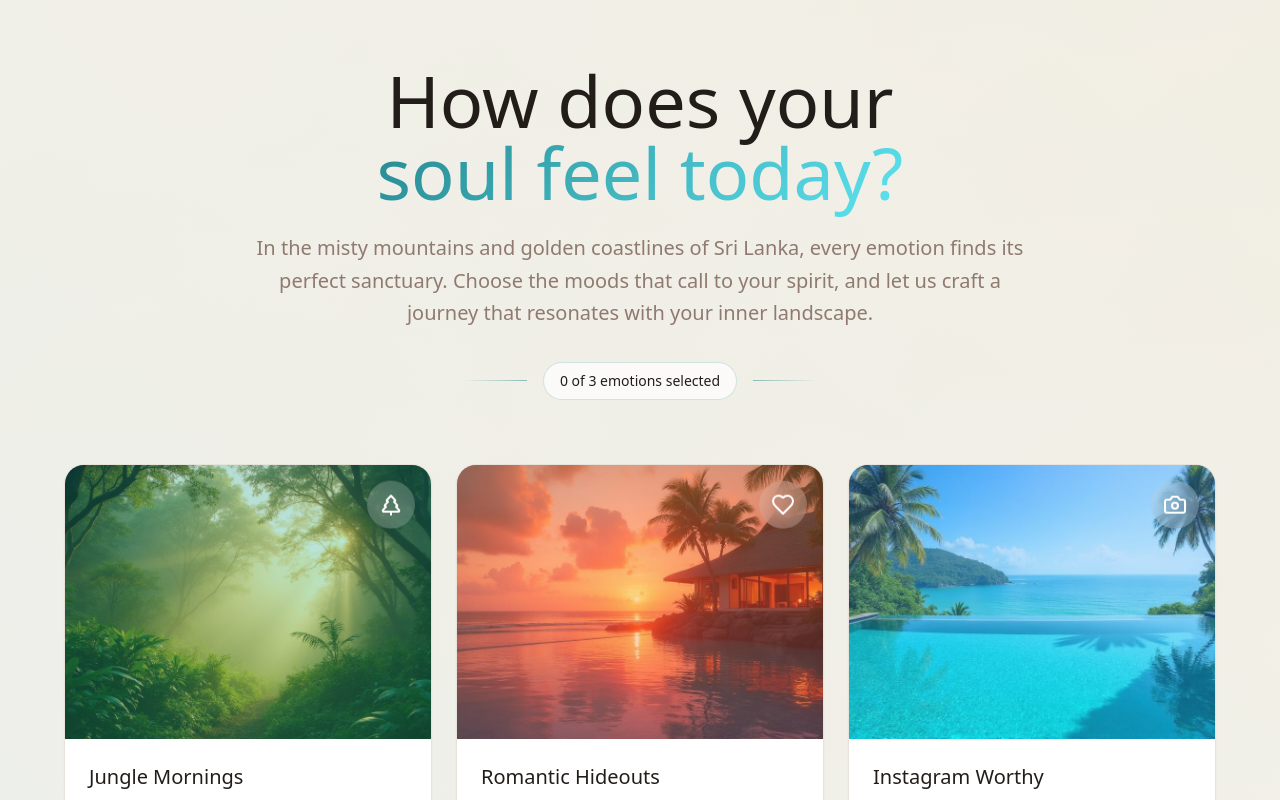
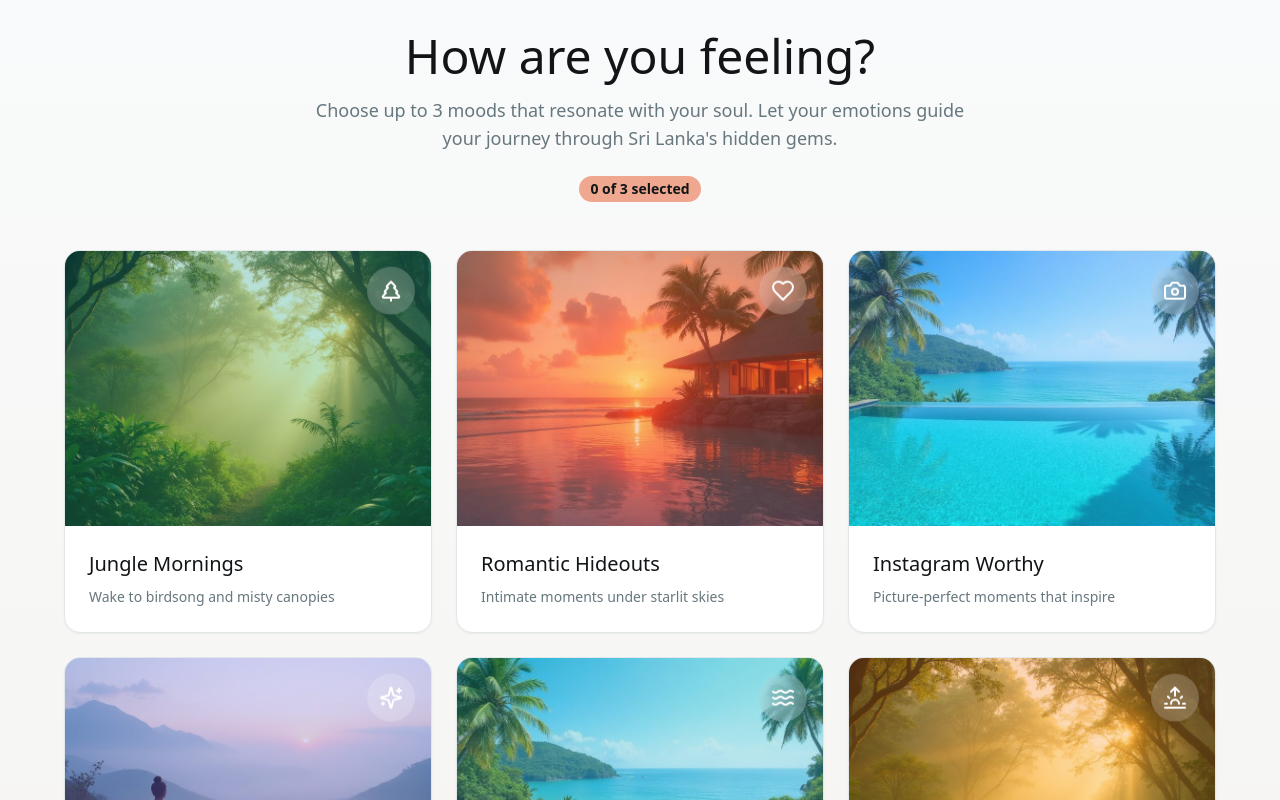
Before and after one commit to webartbybinara/duvora-mood-journeys, a React (Vite) app: page /discovery in a window 1280 px wide. Shown: the top 800 px of the page. Built offline with nearby package versions, Linux system fonts and the light colour scheme.

Commit message:
Reverted to commit f877f820a372493a3370378f74ef663923ab18f5

```diff
--- a/src/components/MoodFloats.tsx
+++ /dev/null
@@ -1,125 +0,0 @@
-import { Heart, Sunrise, Camera, TreePine, Waves, Sparkles } from 'lucide-react';
-import { Badge } from '@/components/ui/badge';
-
-interface MoodFloat {
-  id: string;
-  name: string;
-  icon: any;
-  color: string;
-}
-
-const moodData: MoodFloat[] = [
-  {
-    id: 'jungle-mornings',
-    name: 'Jungle Mornings',
-    icon: TreePine,
-    color: 'from-emerald-400/20 to-teal-600/20'
-  },
-  {
-    id: 'romantic-hideouts',
-    name: 'Romantic Hideouts',
-    icon: Heart,
-    color: 'from-rose-400/20 to-orange-400/20'
-  },
-  {
-    id: 'instagram-worthy',
-    name: 'Instagram Worthy',
-    icon: Camera,
-    color: 'from-cyan-400/20 to-blue-500/20'
-  },
-  {
-    id: 'soulful-solitude',
-    name: 'Soulful Solitude',
-    icon: Sparkles,
-    color: 'from-purple-400/20 to-indigo-500/20'
-  },
-  {
-    id: 'coastal-serenity',
-    name: 'Coastal Serenity',
-    icon: Waves,
-    color: 'from-blue-400/20 to-teal-500/20'
-  },
-  {
-    id: 'sunrise-sessions',
-    name: 'Sunrise Sessions',
-    icon: Sunrise,
-    color: 'from-amber-400/20 to-orange-500/20'
-  }
-];
-
-interface MoodFloatsProps {
-  selectedMoods: string[];
-  className?: string;
-  showCount?: boolean;
-}
-
-export function MoodFloats({ selectedMoods, className = "", showCount = false }: MoodFloatsProps) {
-  if (selectedMoods.length === 0) return null;
-
-  const selectedMoodData = moodData.filter(mood => selectedMoods.includes(mood.id));
-
-  return (
-    <div className={`flex flex-wrap items-center gap-3 ${className}`}>
-      {showCount && (
-        <span className="text-sm text-muted-foreground font-light">
-          Your journey mood{selectedMoods.length > 1 ? 's' : ''}:
-        </span>
-      )}
-      {selectedMoodData.map((mood, index) => {
-        const Icon = mood.icon;
-        return (
-          <Badge
-            key={mood.id}
-            variant="secondary"
-            className={`
-              bg-gradient-to-r ${mood.color} backdrop-blur-sm border border-primary/20
-              text-foreground font-light px-4 py-2 rounded-full shadow-float
-              animate-fade-in-up hover:scale-105 transition-all duration-300
-            `}
-            style={{
-              animationDelay: `${index * 150}ms`
-            }}
-          >
-            <Icon className="w-4 h-4 mr-2" />
-            {mood.name}
-          </Badge>
-        );
-      })}
-    </div>
-  );
-}
-
-interface MoodContextProps {
-  selectedMoods: string[];
-  currentStep: 'mood' | 'region' | 'hotels';
-}
-
-export function MoodContext({ selectedMoods, currentStep }: MoodContextProps) {
-  if (selectedMoods.length === 0 || currentStep === 'mood') return null;
-
-  const getMoodPoetry = (moods: string[]) => {
-    if (moods.length === 1) {
-      const mood = moods[0].replace('-', ' ');
-      return `A journey crafted for ${mood}`;
-    } else if (moods.length === 2) {
-      const [first, second] = moods.map(m => m.replace('-', ' '));
-      return `Where ${first} meets ${second}`;
-    } else {
-      return `A symphony of moods awaits your soul`;
-    }
-  };
-
-  return (
-    <div className="fixed top-6 left-1/2 transform -translate-x-1/2 z-50 animate-slide-in-left">
-      <div className="bg-card/90 backdrop-blur-lg border border-primary/20 rounded-full px-6 py-3 shadow-mood">
-        <div className="flex items-center gap-4">
-          <span className="text-sm text-muted-foreground font-light italic">
-            {getMoodPoetry(selectedMoods)}
-          </span>
-          <div className="h-4 w-px bg-border" />
-          <MoodFloats selectedMoods={selectedMoods} />
-        </div>
-      </div>
-    </div>
-  );
-}
--- a/src/components/MoodSelector.tsx
+++ b/src/components/MoodSelector.tsx
@@ -80,36 +80,20 @@ export function MoodSelector({ selectedMoods, onMoodToggle, onContinue }: MoodSe
   const canAddMore = selectedMoods.length < maxMoods;
 
   return (
-    <div className="min-h-screen bg-gradient-misty relative overflow-hidden">
-      {/* Ambient Background */}
-      <div className="absolute inset-0 bg-gradient-dreamy opacity-50" />
-
-      <div className="relative z-10 py-16 px-4">
+    <div className="min-h-screen bg-gradient-serene py-8 px-4">
       <div className="max-w-6xl mx-auto">
-          {/* Cinematic Header */}
-          <div className="text-center mb-16 animate-fade-in-up">
-            <div className="mb-8">
-              <h1 className="text-5xl md:text-7xl font-extralight text-foreground mb-6 leading-tight">
-                How does your
-                <br />
-                <span className="bg-gradient-tropical bg-clip-text text-transparent animate-breathe">
-                  soul feel today?
-                </span>
+        {/* Header */}
+        <div className="text-center mb-12 animate-fade-in-up">
+          <h1 className="text-4xl md:text-5xl font-light text-foreground mb-4">
+            How are you feeling?
           </h1>
-              <p className="text-xl text-muted-foreground mb-8 max-w-3xl mx-auto font-light leading-relaxed">
-                In the misty mountains and golden coastlines of Sri Lanka,
-                every emotion finds its perfect sanctuary. Choose the moods
-                that call to your spirit, and let us craft a journey that
-                resonates with your inner landscape.
+          <p className="text-lg text-muted-foreground mb-6 max-w-2xl mx-auto">
+            Choose up to 3 moods that resonate with your soul. Let your emotions guide your journey through Sri Lanka's hidden gems.
           </p>
-            </div>
-
-            <div className="flex items-center justify-center gap-4 mb-12">
-              <div className="h-px w-16 bg-gradient-to-r from-transparent to-primary/50" />
-              <Badge variant="secondary" className="px-4 py-2 text-sm font-light bg-card/70 backdrop-blur-sm border-primary/20">
-                {selectedMoods.length} of {maxMoods} emotions selected
+          <div className="flex items-center justify-center gap-2 mb-8">
+            <Badge variant="secondary" className="text-sm">
+              {selectedMoods.length} of {maxMoods} selected
             </Badge>
-              <div className="h-px w-16 bg-gradient-to-l from-transparent to-primary/50" />
           </div>
         </div>
 
@@ -179,27 +163,21 @@ export function MoodSelector({ selectedMoods, onMoodToggle, onContinue }: MoodSe
           })}
         </div>
 
-          {/* Journey Continuation */}
+        {/* Continue Button */}
         {selectedMoods.length > 0 && (
-            <div className="text-center animate-slide-in-right">
-              <div className="mb-6">
-                <p className="text-lg text-muted-foreground font-light italic mb-4">
-                  Your emotional compass is set...
-                </p>
-              </div>
+          <div className="text-center animate-fade-in-up">
             <Button
               onClick={onContinue}
               variant="mood"
               size="lg"
-                className="px-16 py-6 text-lg font-light rounded-full shadow-mood hover:shadow-glow hover:scale-105 transition-all duration-500"
+              className="px-12 py-4 text-lg"
             >
-                Begin Your Journey
-                <Sparkles className="w-5 h-5 ml-3 animate-gentle-bounce" />
+              Continue Your Journey
+              <Sparkles className="w-5 h-5 ml-2" />
             </Button>
           </div>
         )}
       </div>
     </div>
-    </div>
   );
 }
--- a/src/components/ui/button.tsx
+++ b/src/components/ui/button.tsx
@@ -18,9 +18,9 @@ const buttonVariants = cva(
           "bg-secondary text-secondary-foreground hover:bg-secondary/80",
         ghost: "hover:bg-accent hover:text-accent-foreground",
         link: "text-primary underline-offset-4 hover:underline",
-        mood: "bg-gradient-tropical text-primary-foreground hover:shadow-glow hover:scale-105 transition-all duration-500 border-0",
-        dreamy: "bg-gradient-sunset text-primary-foreground backdrop-blur-sm hover:shadow-mood hover:scale-102 transition-all duration-500 border-0",
-        floating: "bg-card/80 backdrop-blur-md border border-primary/20 text-foreground hover:bg-card/90 hover:shadow-float hover:border-primary/30 transition-all duration-300",
+        mood: "bg-gradient-tropical text-primary-foreground hover:shadow-glow hover:scale-105 transition-all duration-300",
+        dreamy: "bg-gradient-sunset text-primary-foreground backdrop-blur-sm hover:shadow-float hover:scale-102 transition-all duration-500",
+        floating: "bg-card/80 backdrop-blur-md border border-border/50 text-foreground hover:bg-card hover:shadow-float transition-all duration-300",
       },
       size: {
         default: "h-10 px-4 py-2",
--- a/src/index.css
+++ b/src/index.css
@@ -8,53 +8,50 @@ All colors MUST be HSL.
 
 @layer base {
   :root {
-    /* Duvora Collection - Cinematic tropical palette */
-    --background: 42 30% 96%;
-    --foreground: 20 15% 12%;
+    /* Tropical serenity color palette */
+    --background: 205 20% 98%;
+    --foreground: 200 15% 8%;
 
     --card: 0 0% 100%;
-    --card-foreground: 20 15% 12%;
+    --card-foreground: 200 15% 8%;
 
     --popover: 0 0% 100%;
-    --popover-foreground: 20 15% 12%;
+    --popover-foreground: 200 15% 8%;
 
-    /* Primary: Ocean dusk teal */
-    --primary: 185 60% 35%;
+    /* Primary: Tropical teal */
+    --primary: 180 85% 45%;
     --primary-foreground: 0 0% 100%;
-    --primary-glow: 185 85% 65%;
+    --primary-glow: 180 90% 65%;
 
-    /* Secondary: Tea green warmth */
-    --secondary: 150 45% 75%;
-    --secondary-foreground: 20 15% 12%;
+    /* Secondary: Warm coral */
+    --secondary: 15 75% 75%;
+    --secondary-foreground: 200 15% 8%;
 
-    /* Muted: Misty beige */
-    --muted: 42 25% 92%;
-    --muted-foreground: 20 12% 50%;
+    /* Muted: Soft sand */
+    --muted: 45 20% 95%;
+    --muted-foreground: 200 10% 45%;
 
-    /* Accent: Jungle gold */
-    --accent: 45 75% 70%;
-    --accent-foreground: 20 15% 12%;
+    /* Accent: Golden warmth */
+    --accent: 45 85% 75%;
+    --accent-foreground: 200 15% 8%;
 
     --destructive: 0 84.2% 60.2%;
     --destructive-foreground: 210 40% 98%;
 
-    --border: 42 20% 88%;
-    --input: 42 20% 94%;
-    --ring: 185 60% 35%;
+    --border: 200 15% 90%;
+    --input: 200 15% 95%;
+    --ring: 180 85% 45%;
 
-    /* Cinematic design system */
+    /* Design system extensions */
     --gradient-tropical: linear-gradient(135deg, hsl(var(--primary)), hsl(var(--primary-glow)));
     --gradient-sunset: linear-gradient(135deg, hsl(var(--secondary)), hsl(var(--accent)));
     --gradient-serene: linear-gradient(180deg, hsl(var(--background)), hsl(var(--muted)));
-    --gradient-misty: linear-gradient(180deg, hsl(var(--muted) / 0.3), hsl(var(--background)));
-    --gradient-dreamy: linear-gradient(45deg, hsl(var(--primary) / 0.1), hsl(var(--accent) / 0.1));
 
-    --shadow-dreamy: 0 20px 60px -10px hsl(var(--primary) / 0.25);
-    --shadow-float: 0 8px 32px -8px hsl(var(--primary) / 0.15);
-    --shadow-glow: 0 0 40px hsl(var(--primary-glow) / 0.3);
-    --shadow-mood: 0 0 50px hsl(var(--accent) / 0.4);
+    --shadow-dreamy: 0 10px 40px -10px hsl(var(--primary) / 0.3);
+    --shadow-float: 0 5px 25px -5px hsl(var(--primary) / 0.2);
+    --shadow-glow: 0 0 30px hsl(var(--primary-glow) / 0.4);
 
-    --radius: 1.25rem;
+    --radius: 1rem;
 
     --sidebar-background: 0 0% 98%;
 
@@ -119,13 +116,10 @@ All colors MUST be HSL.
 
   body {
     @apply bg-background text-foreground font-light;
-    background: linear-gradient(135deg, hsl(var(--background)), hsl(var(--muted)));
-    min-height: 100vh;
   }
 
   html {
     scroll-behavior: smooth;
-    overflow-x: hidden;
   }
 
   /* Custom scrollbar */
--- a/src/pages/Discovery.tsx
+++ b/src/pages/Discovery.tsx
@@ -1,4 +1,4 @@
-import { useState, useEffect } from 'react';
+import { useState } from 'react';
 import { MoodSelector } from '@/components/MoodSelector';
 import { RegionSelector } from '@/components/RegionSelector';
 import { HotelListings } from '@/components/HotelListings';
@@ -9,7 +9,6 @@ export default function Discovery() {
   const [currentStep, setCurrentStep] = useState<DiscoveryStep>('mood');
   const [selectedMoods, setSelectedMoods] = useState<string[]>([]);
   const [selectedRegion, setSelectedRegion] = useState<string | null>(null);
-  const [isTransitioning, setIsTransitioning] = useState(false);
 
   const handleMoodToggle = (moodId: string) => {
     setSelectedMoods(prev =>
@@ -22,11 +21,7 @@ export default function Discovery() {
   };
 
   const handleMoodContinue = () => {
-    setIsTransitioning(true);
-    setTimeout(() => {
     setCurrentStep('region');
-      setIsTransitioning(false);
-    }, 300);
   };
 
   const handleRegionSelect = (regionId: string) => {
@@ -34,11 +29,7 @@ export default function Discovery() {
   };
 
   const handleRegionContinue = () => {
-    setIsTransitioning(true);
-    setTimeout(() => {
     setCurrentStep('hotels');
-      setIsTransitioning(false);
-    }, 300);
   };
 
   const handleHotelSelect = (hotelId: string) => {
@@ -47,23 +38,14 @@ export default function Discovery() {
   };
 
   const handleBackToMoods = () => {
-    setIsTransitioning(true);
-    setTimeout(() => {
     setCurrentStep('mood');
     setSelectedRegion(null);
-      setIsTransitioning(false);
-    }, 300);
   };
 
   const handleBackToRegions = () => {
-    setIsTransitioning(true);
-    setTimeout(() => {
     setCurrentStep('region');
-      setIsTransitioning(false);
-    }, 300);
   };
 
-  const renderCurrentStep = () => {
   if (currentStep === 'mood') {
     return (
       <MoodSelector
@@ -98,11 +80,4 @@ export default function Discovery() {
   }
 
   return null;
-  };
-
-  return (
-    <div className={`transition-all duration-300 ${isTransitioning ? 'opacity-0' : 'opacity-100'}`}>
-      {renderCurrentStep()}
-    </div>
-  );
 }
--- a/tailwind.config.ts
+++ b/tailwind.config.ts
@@ -67,15 +67,12 @@ export default {
 			backgroundImage: {
 				'gradient-tropical': 'var(--gradient-tropical)',
 				'gradient-sunset': 'var(--gradient-sunset)',
-				'gradient-serene': 'var(--gradient-serene)',
-				'gradient-misty': 'var(--gradient-misty)',
-				'gradient-dreamy': 'var(--gradient-dreamy)'
+				'gradient-serene': 'var(--gradient-serene)'
 			},
 			boxShadow: {
 				'dreamy': 'var(--shadow-dreamy)',
 				'float': 'var(--shadow-float)',
-				'glow': 'var(--shadow-glow)',
-				'mood': 'var(--shadow-mood)'
+				'glow': 'var(--shadow-glow)'
 			},
 			borderRadius: {
 				lg: 'var(--radius)',
@@ -114,22 +111,6 @@ export default {
 				'fade-in-up': {
 					'0%': { opacity: '0', transform: 'translateY(20px)' },
 					'100%': { opacity: '1', transform: 'translateY(0)' }
-				},
-				'slide-in-left': {
-					'0%': { opacity: '0', transform: 'translateX(-30px)' },
-					'100%': { opacity: '1', transform: 'translateX(0)' }
-				},
-				'slide-in-right': {
-					'0%': { opacity: '0', transform: 'translateX(30px)' },
-					'100%': { opacity: '1', transform: 'translateX(0)' }
-				},
-				'gentle-bounce': {
-					'0%, 100%': { transform: 'translateY(0px)' },
-					'50%': { transform: 'translateY(-5px)' }
-				},
-				'breathe': {
-					'0%, 100%': { transform: 'scale(1)', opacity: '0.8' },
-					'50%': { transform: 'scale(1.05)', opacity: '1' }
 				}
 			},
 			animation: {
@@ -138,11 +119,7 @@ export default {
 				'float': 'float 6s ease-in-out infinite',
 				'drift': 'drift 8s ease-in-out infinite',
 				'pulse-glow': 'pulse-glow 3s ease-in-out infinite',
-				'fade-in-up': 'fade-in-up 0.6s ease-out',
-				'slide-in-left': 'slide-in-left 0.8s ease-out',
-				'slide-in-right': 'slide-in-right 0.8s ease-out',
-				'gentle-bounce': 'gentle-bounce 2s ease-in-out infinite',
-				'breathe': 'breathe 4s ease-in-out infinite'
+				'fade-in-up': 'fade-in-up 0.6s ease-out'
 			}
 		}
 	},
```
Also changed, not shown: src/components/HotelListings.tsx (+31 -60 lines), src/components/RegionSelector.tsx (+24 -58 lines). Lines whose indentation alone changed are shown as unchanged.
